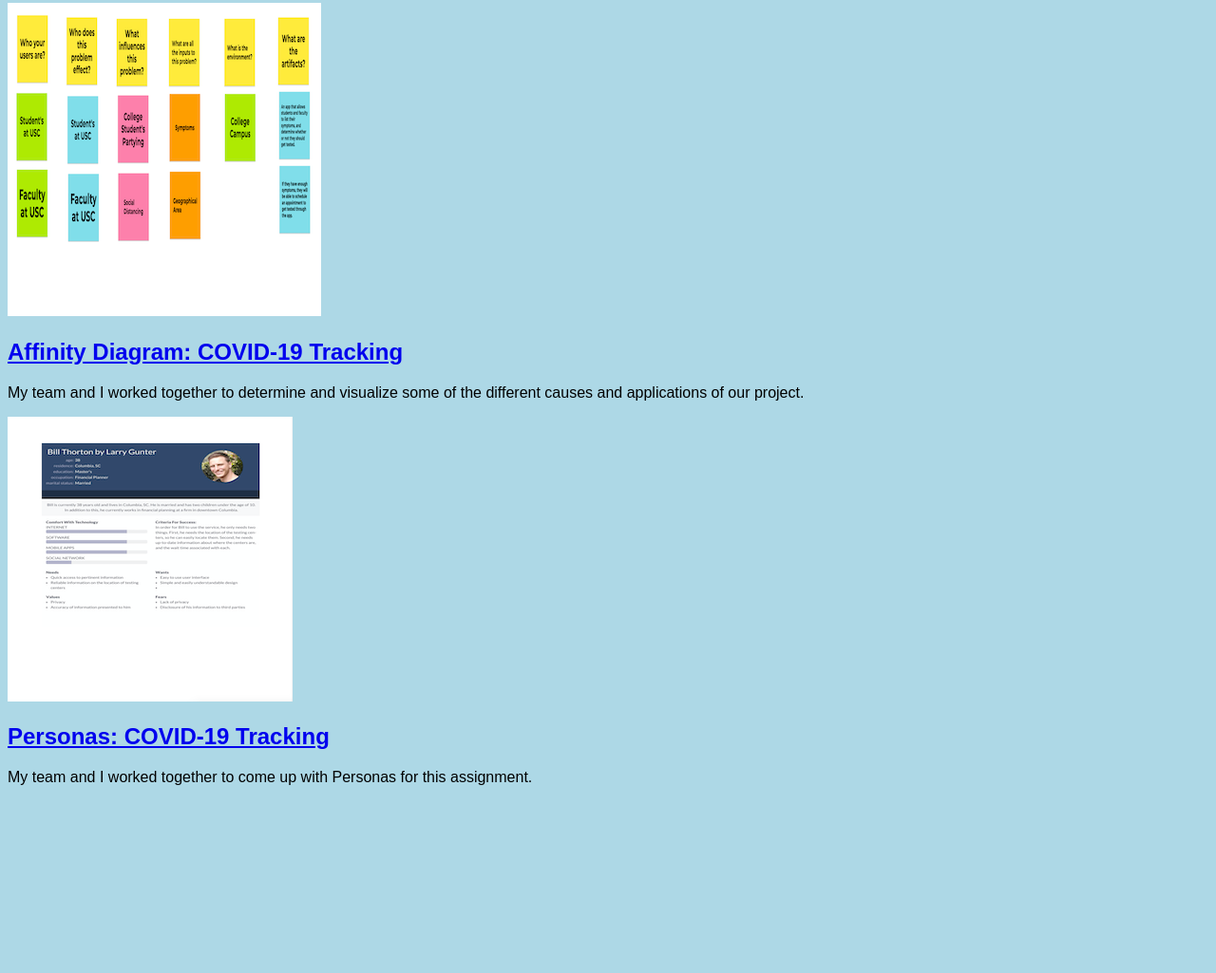
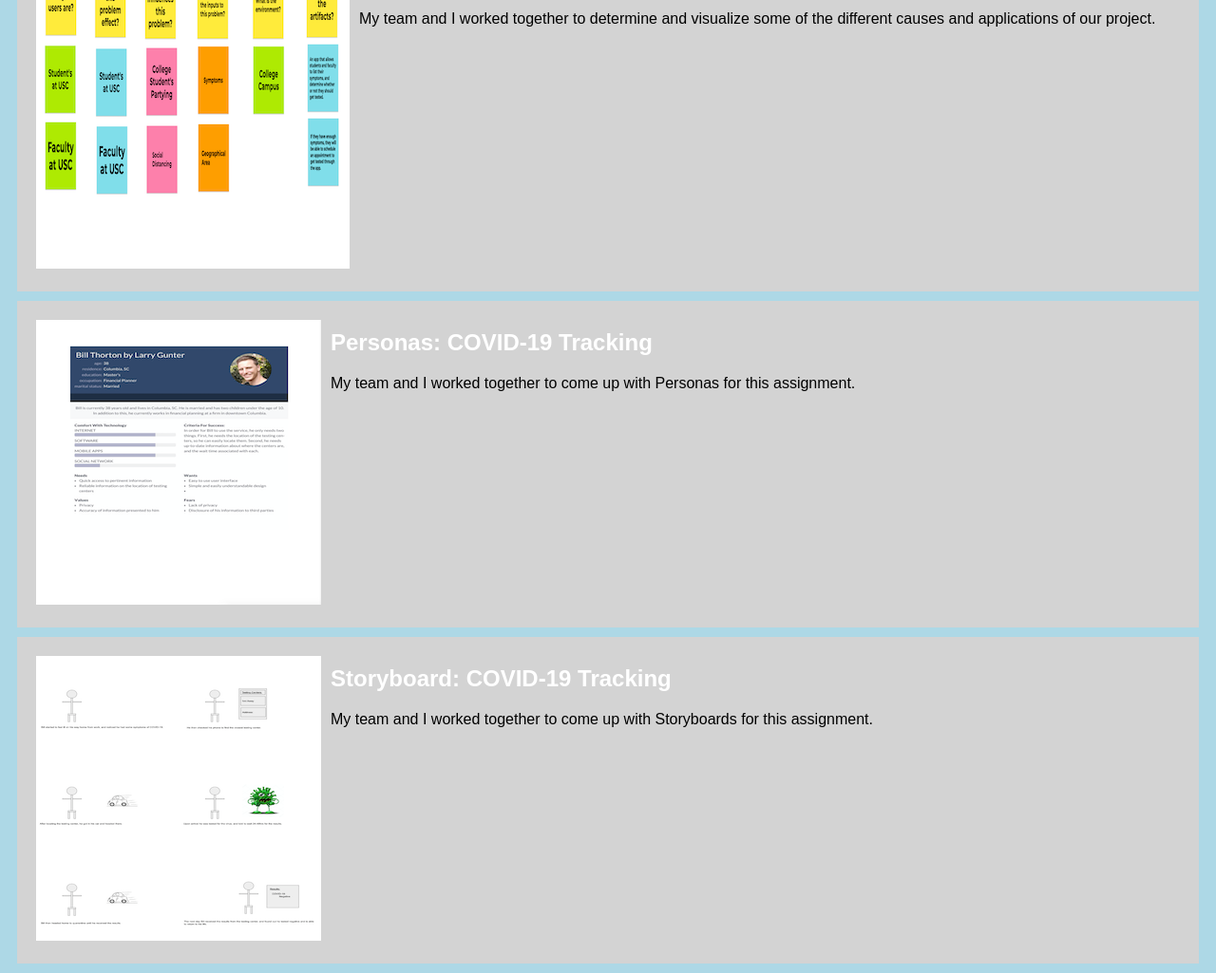
Before and after one commit to thelg4/thelg4.github.io, a plain HTML site: page index.html in a window 1280 px wide. Shown: the part 531-1556 px from the top of the page at 95% size. Before the commit the page ends 1375 px from the top, so only its background shows below. Drawn offline with Linux system fonts and the light colour scheme.

Commit message:
Add files via upload

```diff
--- a/index.html
+++ b/index.html
@@ -42,5 +42,16 @@
                 </p>
             </section>
         </section>
+
+        <!-- Storyboard Assignment -->
+        <section class="assignment">
+            <a href="files/storyboard.pdf"><img src="images/storyboard.png"></a>
+            <section class="ass-details">
+                <a href="files/storyboard.pdf"><h2>Storyboard: COVID-19 Tracking</h2></a>
+                <p>
+                    My team and I worked together to come up with Storyboards for this assignment.
+                </p>
+            </section>
+        </section>
     </body>
 </html>
--- a/styles.css
+++ b/styles.css
@@ -2,3 +2,25 @@ body{
     background: lightblue;
     font-family: Arial, Helvetica, sans-serif;
 }
+
+.assignment {
+    display:flex;
+    padding: 10px;
+    margin: 10px;
+    background:lightgrey;
+}
+
+.assignment img {
+    widows: 200px;
+    padding: 10px;
+}
+
+h1  {
+    color: darkblue;
+    text-align: center;
+}
+
+a   {
+    text-decoration: none;
+    color: #fff;
+}
```
Also changed, not shown: images/storyboard.png (added), 1 other file.
